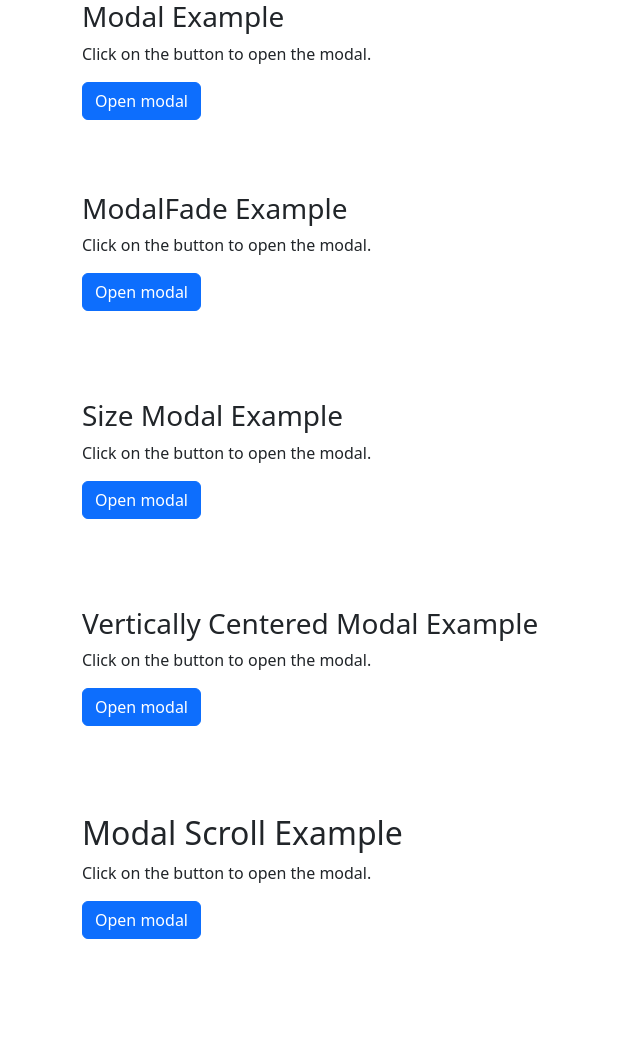
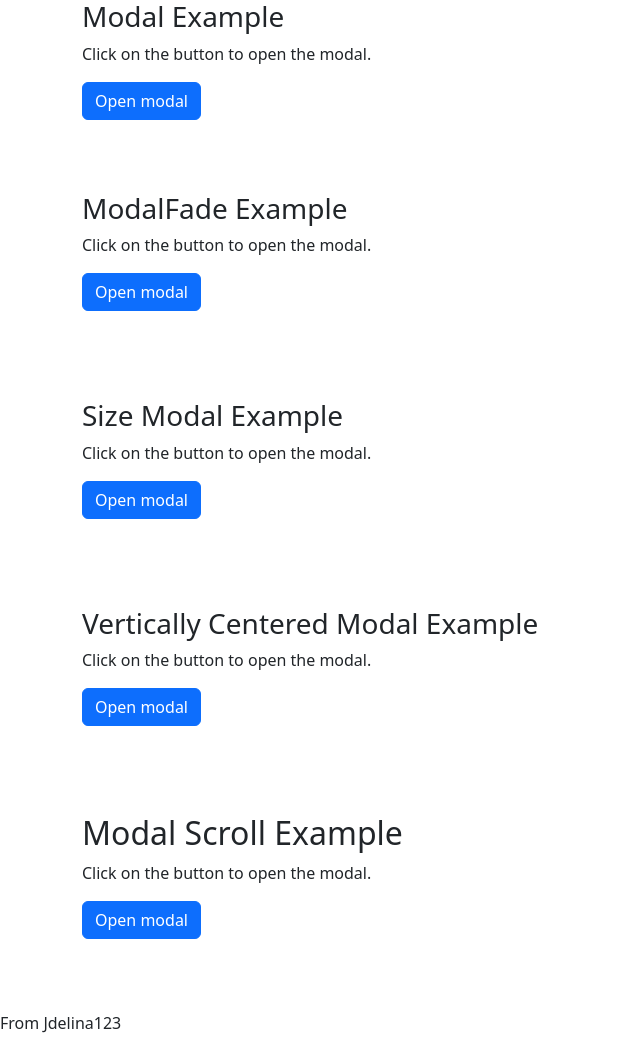
Before and after one commit to Jdelina/wd69p, a plain HTML site: page index.html in a window 1280 px wide. Shown: the whole page, without its empty margins (0-640 px from the left). Before the commit the page ends 1011 px from the top, so only its background shows below. Drawn offline with nearby package versions, Linux system fonts and the light colour scheme.

Commit message:
Update index.html
Include <P> tag

```diff
--- a/index.html
+++ b/index.html
@@ -218,7 +218,7 @@
 
 
 
-
+<p> From Jdelina123 </p>
 
 </body>
 </html>
```
